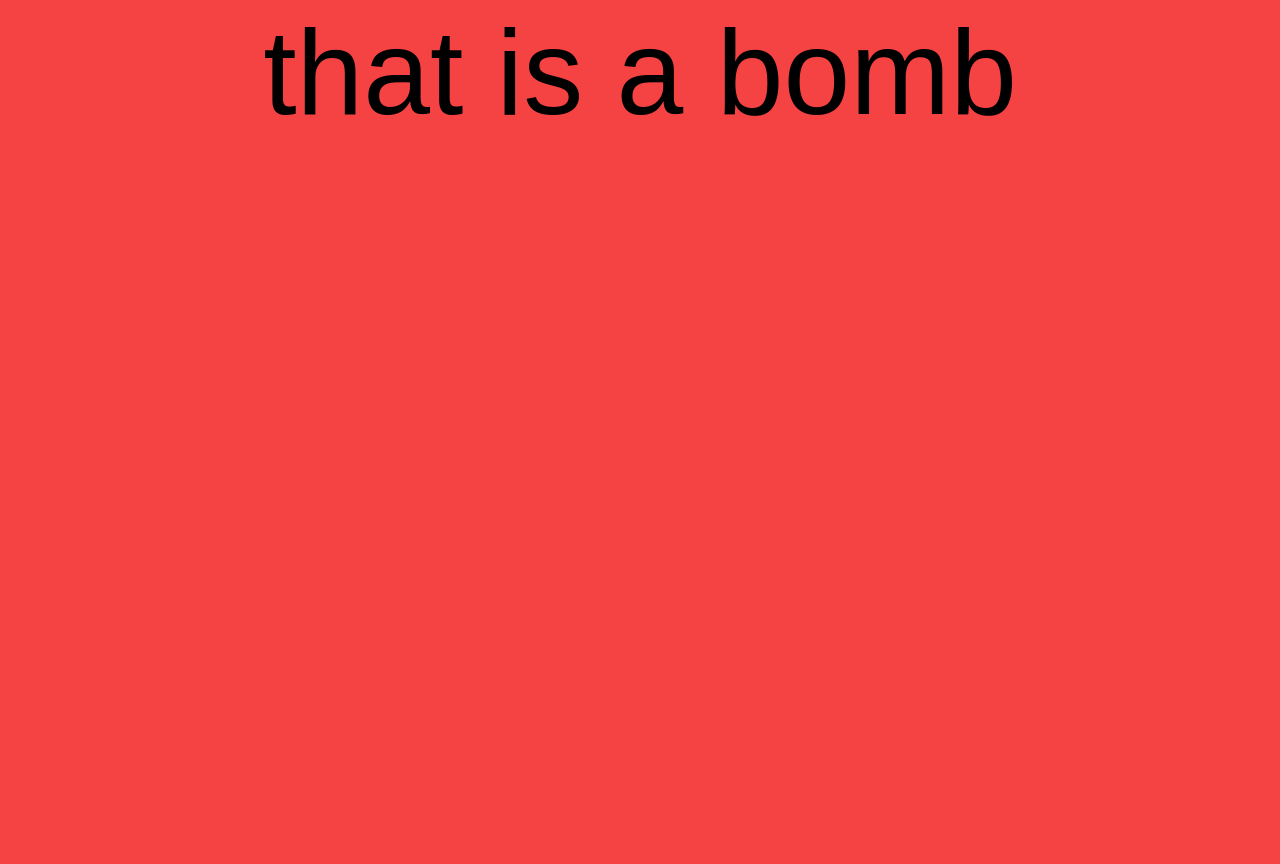
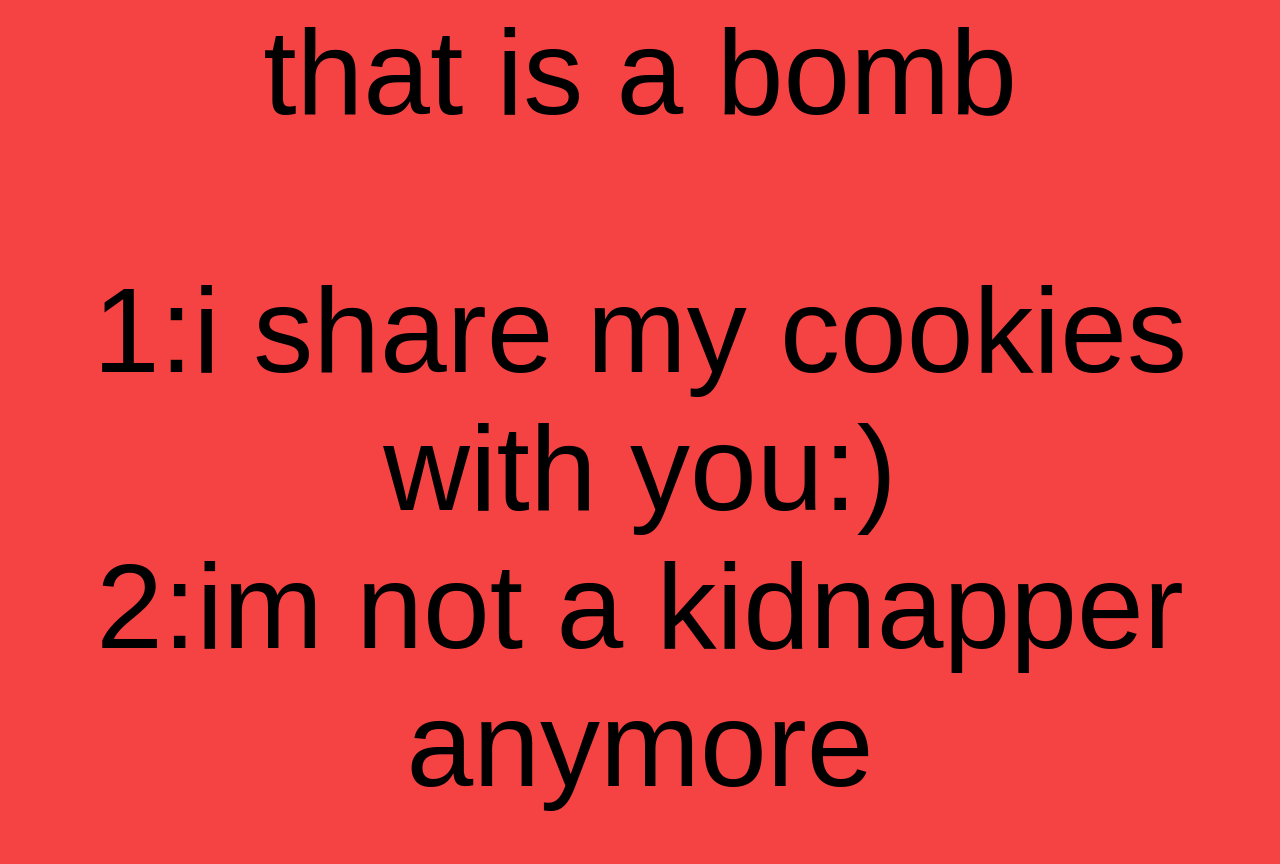
Before and after one commit to Dotdotspacespacecoloncolonunderscore/dotdotspacespacecoloncolonunderscore.github.io, a plain HTML site: page index.html in a window 1280 px wide. Shown: the part 452-1316 px from the top of the page. Before the commit the page ends 800 px from the top, so only its background shows below. Drawn offline with Linux system fonts and the light colour scheme; a web font is replaced by a local one.

Commit message:
bimbambooom

```diff
--- a/de-bomb.css
+++ b/de-bomb.css
@@ -12,3 +12,12 @@ text-align:center;font-size:120px;background-color:#f54242;
 
 
 }
+#reasons-to-be-friends-with-me{
+
+
+
+height:600px;
+
+overflow-y:hidden;
+
+}
--- a/index.html
+++ b/index.html
@@ -8,6 +8,10 @@
 <body>
 <img src="bomba.gif">
 <P>that is a bomb</P>
+<div id="reasons-to-be-friends-with-me"></div>
+<script>
+document.getElementById("reasons-to-be-friends-with-me").innerHTML="1:i share my cookies with you:)<br>\n2:im not a kidnapper anymore"
 
+</script>
 </body>
 </html>
```
